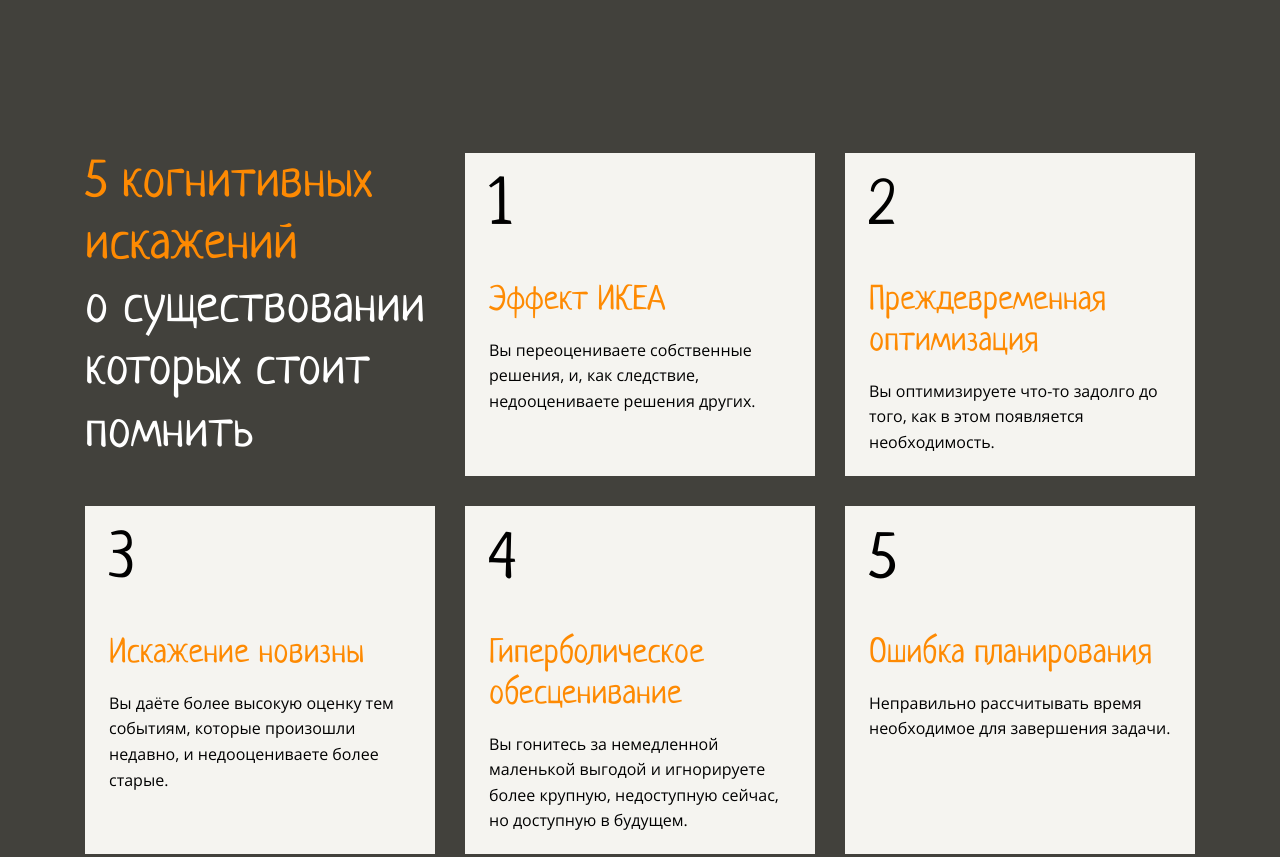
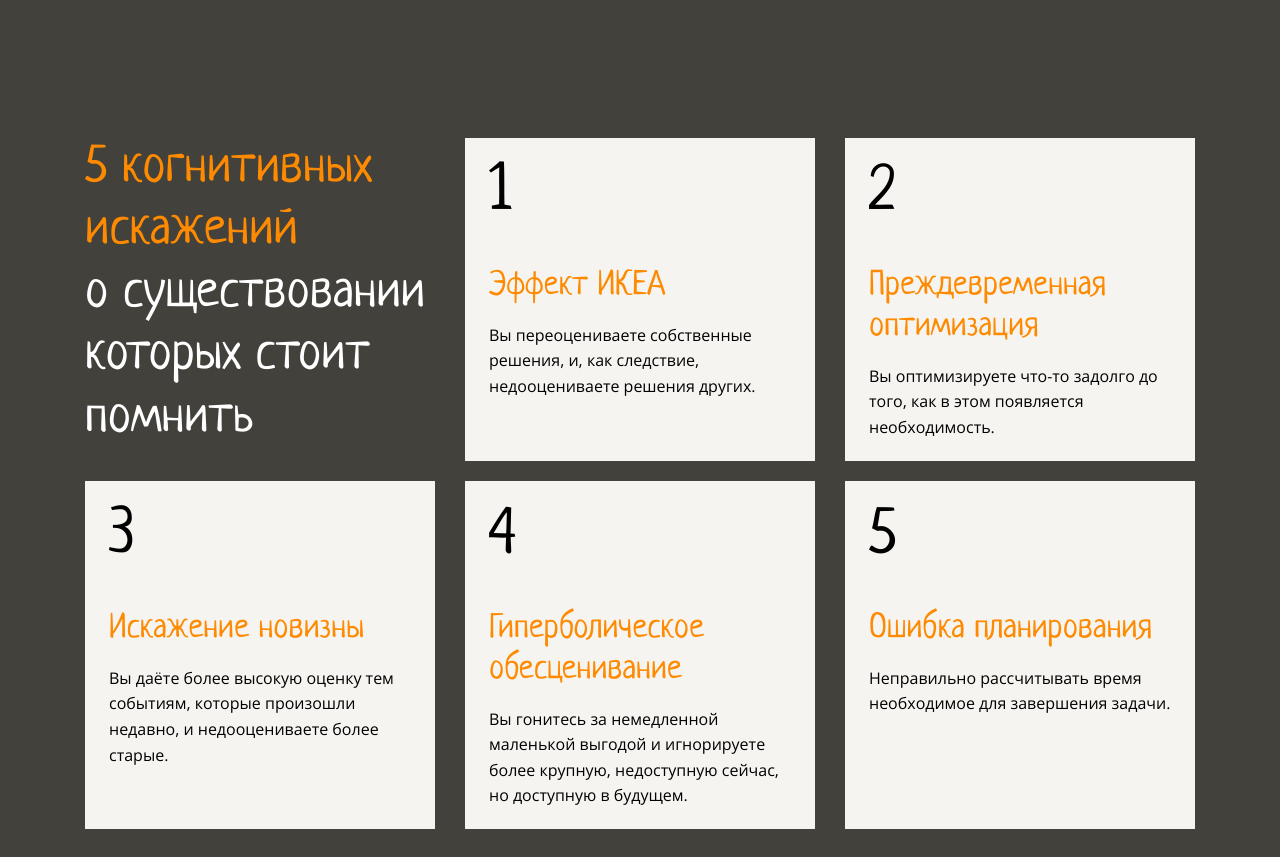
Before and after one commit to Serganbus/layout-designer-project-lvl1, a website: page src/index.html in a window 1280 px wide. Shown: the part 1820-2677 px from the top of the page. Drawn offline with Linux system fonts and the light colour scheme; grey boxes are pictures that could not be loaded.

Commit message:
auto review post fixes

```diff
--- a/src/index.html
+++ b/src/index.html
@@ -36,7 +36,7 @@
             </div>
         </section>
         <section class="w100 bg-main-dark" id="navigation">
-            <div class="container mt-200 mb-100 ta-left">
+            <div class="container mt-190 mb-100 ta-left">
                 <div class="row">
                     <div class="col">
                         <h2 class="c-white">
--- a/src/styles/style.css
+++ b/src/styles/style.css
@@ -117,6 +117,10 @@
 
 .mt-100 {
   margin-top: 100px !important;
+}
+
+.mt-190 {
+  margin-top: 190px !important;
 }
 
 .mt-200 {
@@ -268,7 +272,7 @@ section:nth-child(2) .row {
 }
 
 section:nth-child(2) .col {
-  margin: 15px 0px;
+  margin: 10px 0px;
 
   width: 350px;
 
```
